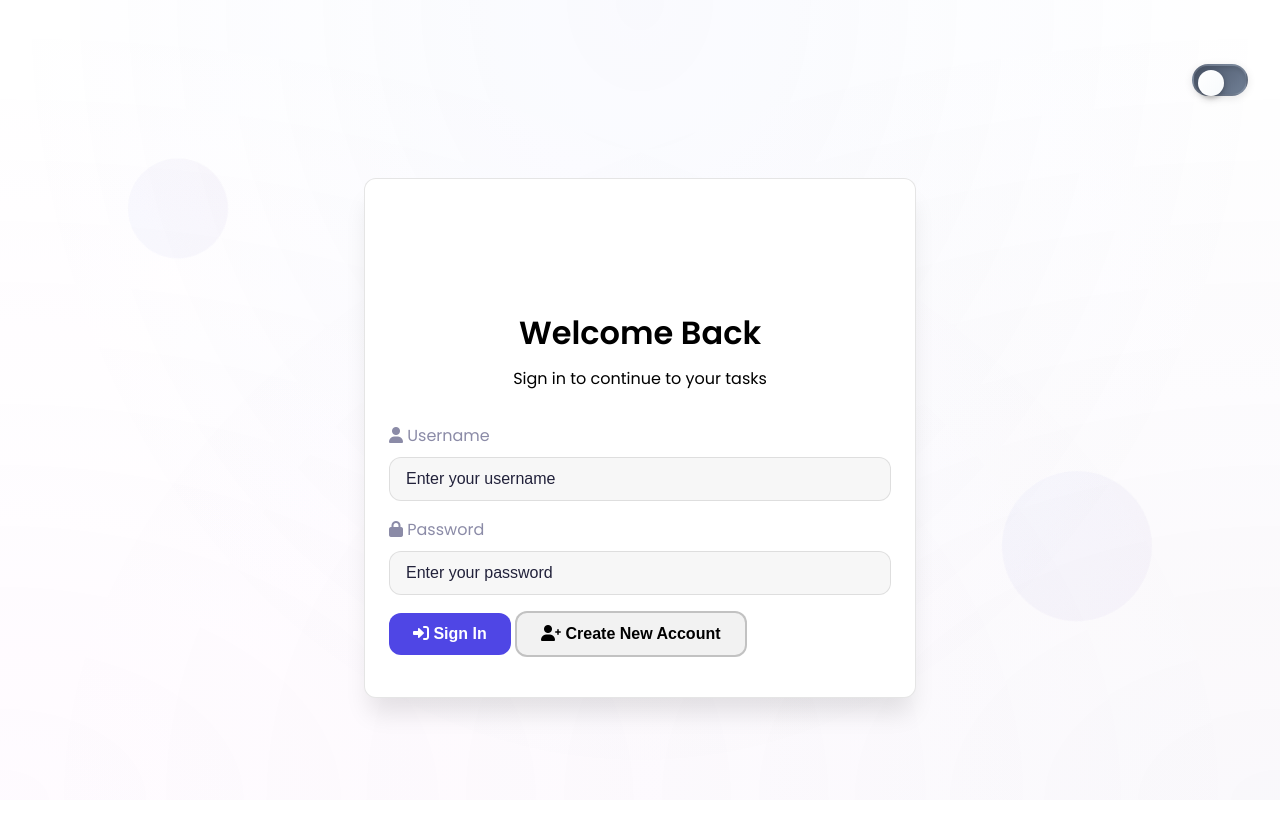
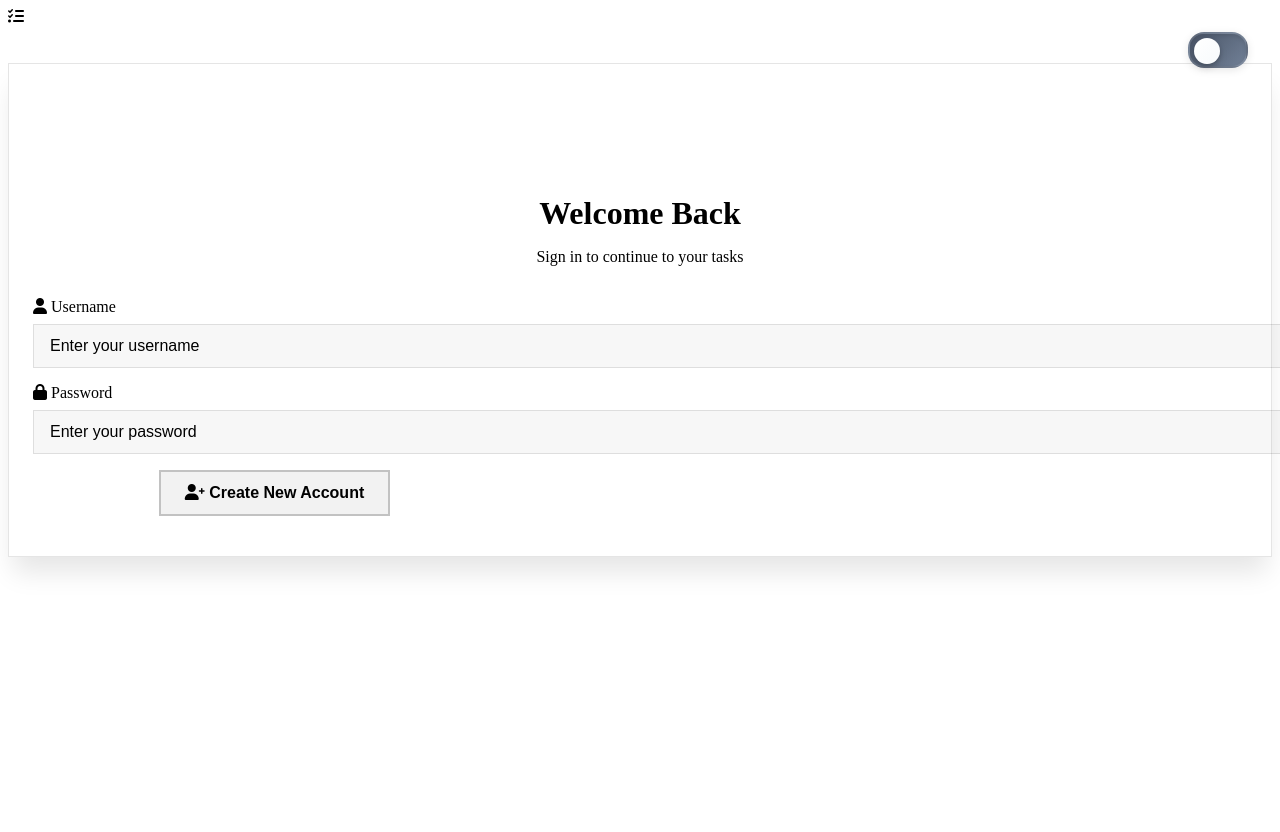
Before and after one commit to Abdur-Rafay-AR/task-manager-api, a Flask app: page / in a window 1280 px wide. After the commit the page ends 572 px from the top, so only its background shows below. Run offline with Flask 3, Linux system fonts and the light colour scheme.

Commit message:
reduced css

```diff
--- a/app/static/style.css
+++ b/app/static/style.css
@@ -1,142 +1,5 @@
-/* Simple Task Manager CSS */
-* {
-  margin: 0;
-  padding: 0;
-  box-sizing: border-box;
-}
 
-:root {
-  --bg: #f5f6fa;
-  --card-bg: #fff;
-  --primary: #4f46e5;
-  --success: #10b981;
-  --danger: #f87171;
-  --text: #22223b;
-  --muted: #8b8ba7;
-  --radius: 0.75rem;
-  --shadow: 0 2px 8px rgba(0,0,0,0.08);
-}
-
-/* Light Mode Variables */
-body {
-  font-family: 'Inter', 'Poppins', sans-serif;
-  background: var(--bg);
-  color: var(--text);
-  min-height: 100vh;
-}
-
-body {
-    font-family: 'Poppins', 'Inter', sans-serif;
-    background: var(--bg-primary);
-    color: var(--text-primary);
-    line-height: 1.6;
-    min-height: 100vh;
-    position: relative;
-    overflow-x: hidden;
-    transition: background-color 0.3s ease, color 0.3s ease;
-}
-
-/* Animated Background */
-.animated-bg {
-    position: fixed;
-    top: 0;
-    left: 0;
-    width: 100%;
-    height: 100%;
-    z-index: -1;
-    background:
-        radial-gradient(ellipse at top, rgba(102, 126, 234, 0.1) 0%, transparent 70%),
-        radial-gradient(ellipse at bottom right, rgba(118, 75, 162, 0.1) 0%, transparent 70%),
-        radial-gradient(ellipse at bottom left, rgba(240, 147, 251, 0.1) 0%, transparent 70%);
-    animation: gradient-shift 20s ease infinite;
-}
-
-@keyframes gradient-shift {
-    0%, 100% { opacity: 1; }
-    50% { opacity: 0.8; }
-}
-
-/* Floating Shapes */
-.floating-shapes {
-    position: absolute;
-    width: 100%;
-    height: 100%;
-    overflow: hidden;
-}
-
-.shape {
-    position: absolute;
-    border-radius: 50%;
-    background: linear-gradient(45deg, rgba(102, 126, 234, 0.1), rgba(118, 75, 162, 0.1));
-    animation: float 6s ease-in-out infinite;
-}
-
-.shape-1 {
-    width: 100px;
-    height: 100px;
-    top: 20%;
-    left: 10%;
-    animation-delay: 0s;
-}
-
-.shape-2 {
-    width: 150px;
-    height: 150px;
-    top: 60%;
-    right: 10%;
-    animation-delay: 2s;
-}
-
-.shape-3 {
-    width: 80px;
-    height: 80px;
-    bottom: 20%;
-    left: 60%;
-    animation-delay: 4s;
-}
-
-@keyframes float {
-    0%, 100% { transform: translateY(0px) rotate(0deg); }
-    50% { transform: translateY(-20px) rotate(180deg); }
-}
-
-/* Container */
-
-.container {
-  max-width: 600px;
-  margin: 2rem auto;
-  padding: 1.5rem;
-}
-
-/* Header */
-
-.header {
-  text-align: center;
-  margin-bottom: 2rem;
-}
-
-.logo-container {
-    display: flex;
-    align-items: center;
-    justify-content: center;
-    gap: 1rem;
-    margin-bottom: 1rem;
-}
-
-.logo-container i {
-    font-size: 3rem;
-    background: var(--primary-gradient);
-    -webkit-background-clip: text;
-    -webkit-text-fill-color: transparent;
-    background-clip: text;
-    filter: drop-shadow(0 0 10px rgba(102, 126, 234, 0.5));
-}
-
-.header h1 {
-    font-size: 3.5rem;
-    font-weight: 700;
-    background: var(--primary-gradient);
-    -webkit-background-clip: text;
+.header h1, .header .gradient-text {
     -webkit-text-fill-color: transparent;
     background-clip: text;
     margin: 0;
```
